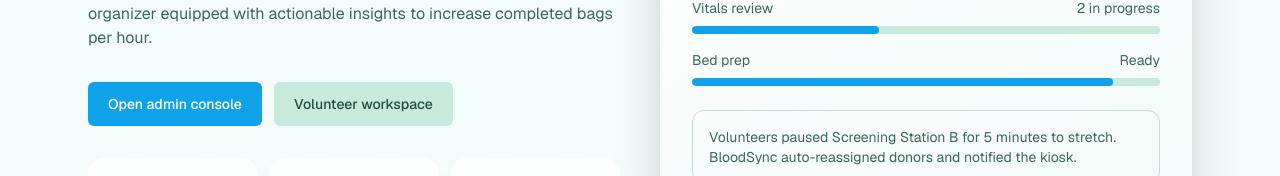
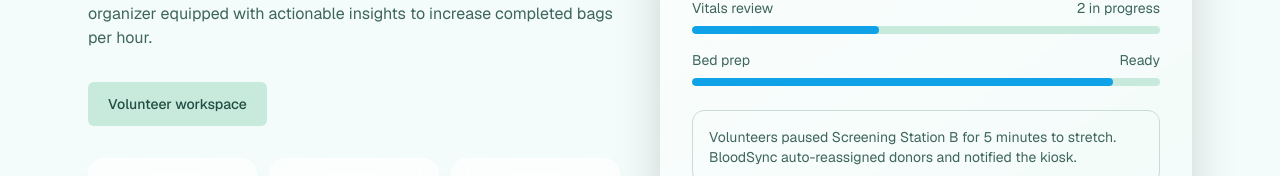
Before and after one commit to zildjianvitoo/bloodsync, a Next.js app: page / in a window 1280 px wide. Shown: the part 306-482 px from the top of the page. Built offline with nearby package versions, Linux system fonts and the light colour scheme; no server answers.

Commit message:
chore: focus landing cta on volunteer console

```diff
--- a/app/page.tsx
+++ b/app/page.tsx
@@ -57,10 +57,7 @@ export default async function Home() {
               description="Keep every donor informed, every volunteer synchronized, and every organizer equipped with actionable insights to increase completed bags per hour."
             />
             <div className="flex flex-col gap-3 sm:flex-row">
-              <Button asChild size="lg">
-                <Link href="/admin">Open admin console</Link>
-              </Button>
-              <Button asChild variant="secondary" size="lg">
+              <Button asChild size="lg" variant="secondary">
                 <Link href="/volunteer">Volunteer workspace</Link>
               </Button>
             </div>
```
